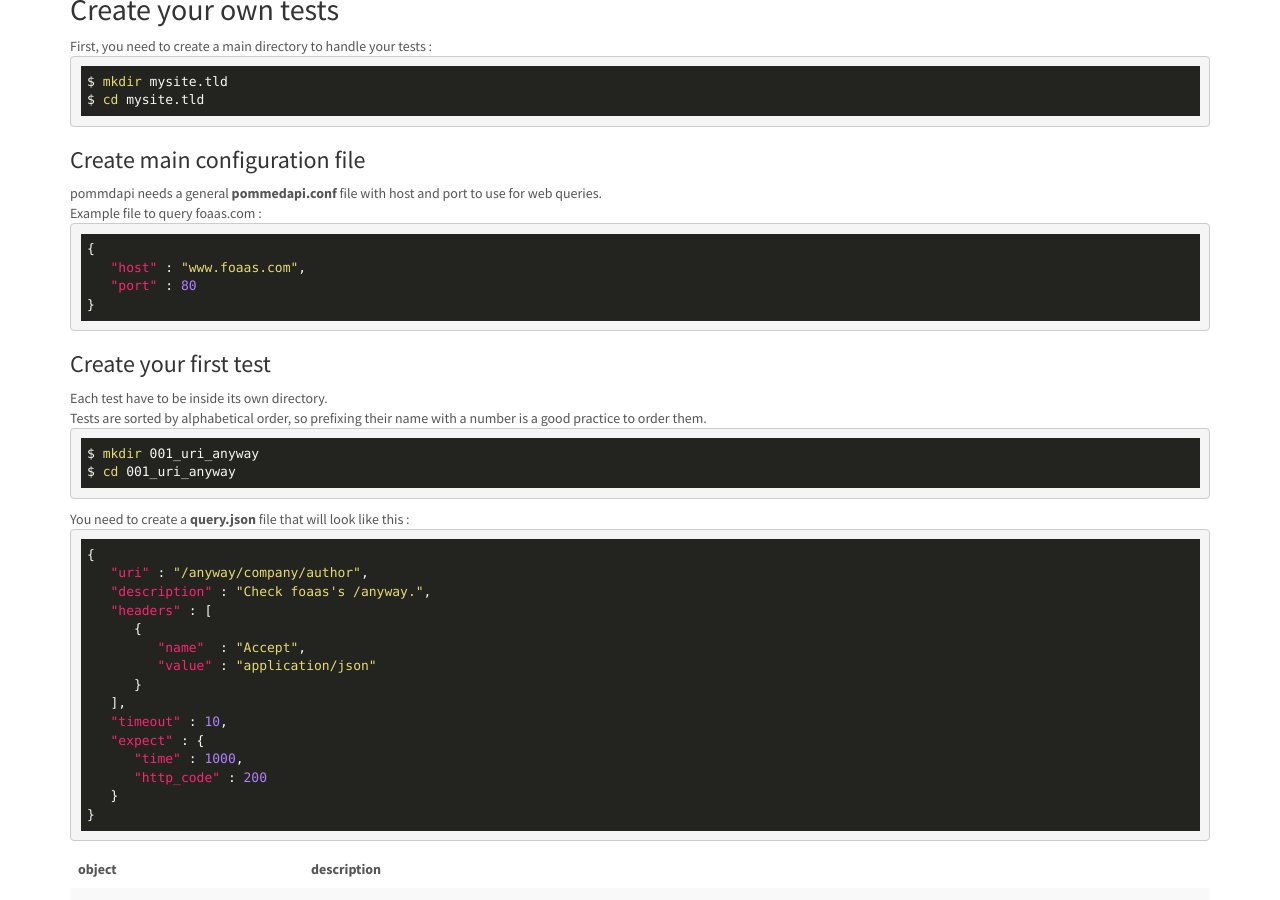
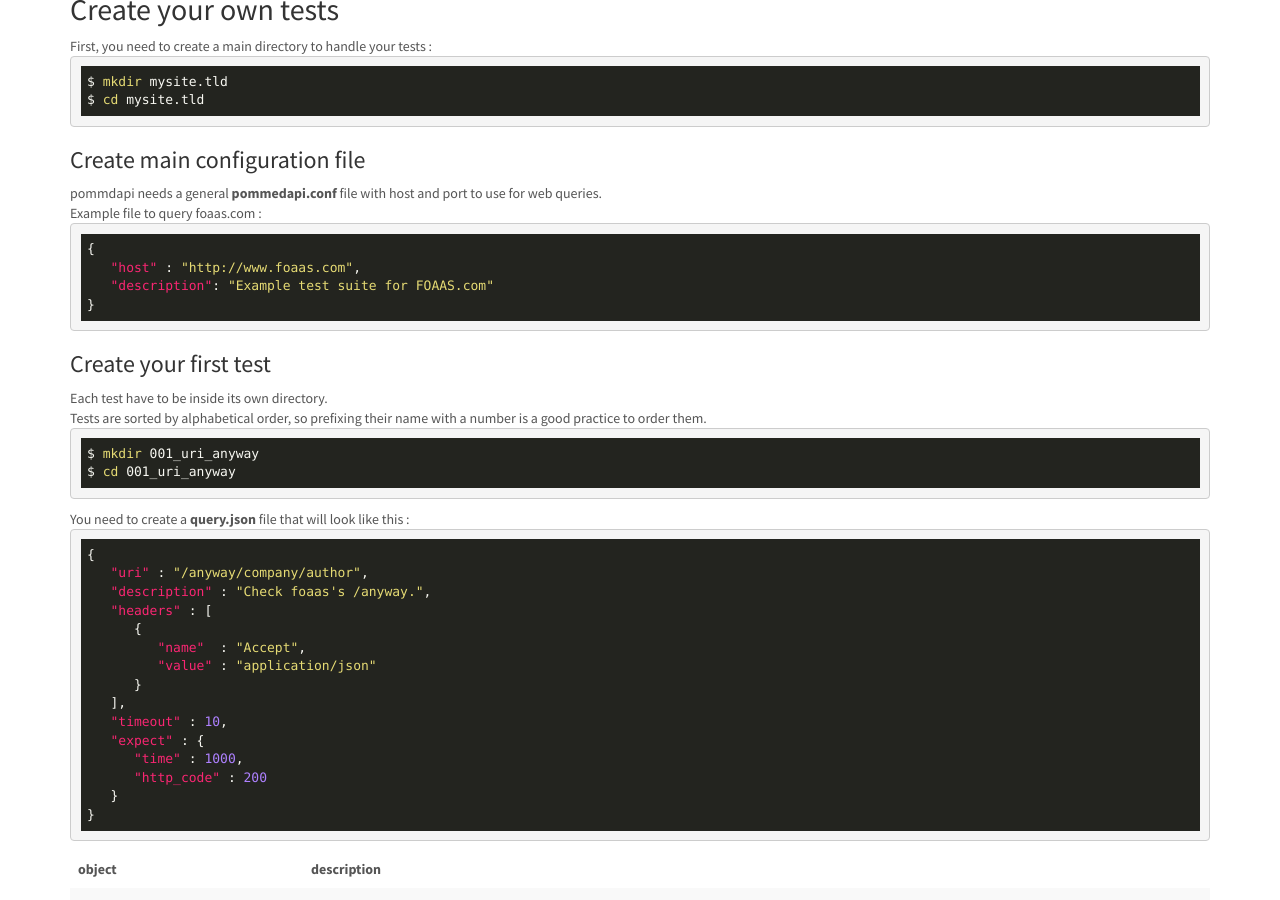
Before and after one commit to gfriloux/pommedapi, a Jekyll site: the page built from docs/index.html, in a window 1280 px wide and 900 px high, scrolled down 374 px. Built offline with Jekyll 4.4.1, drawn with Linux system fonts in a browser that asks for light colours; nearby versions of some CDN libraries.

Commit message:
Documentation: Update pommedapi.conf example.

```diff
--- a/docs/index.html
+++ b/docs/index.html
@@ -30,8 +30,8 @@ $ cd mysite.tld</code></pre>
       use for web queries.<br />
       Example file to query foaas.com :
       <pre><code class="json">{
-   "host" : "www.foaas.com",
-   "port" : 80
+   "host" : "http://www.foaas.com",
+   "description": "Example test suite for FOAAS.com"
 }</code></pre>
 
     <h3>Create your first test</h3>
```
